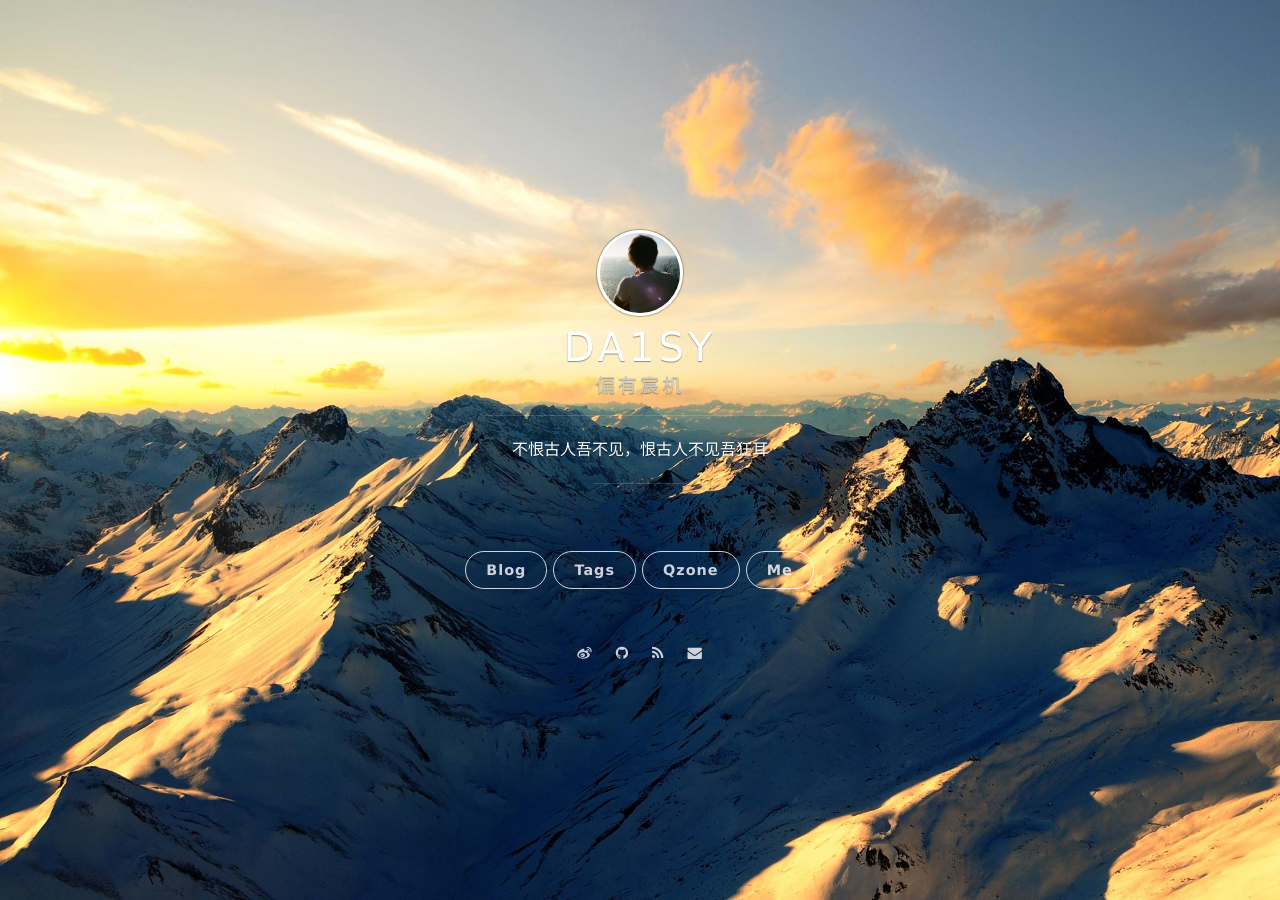
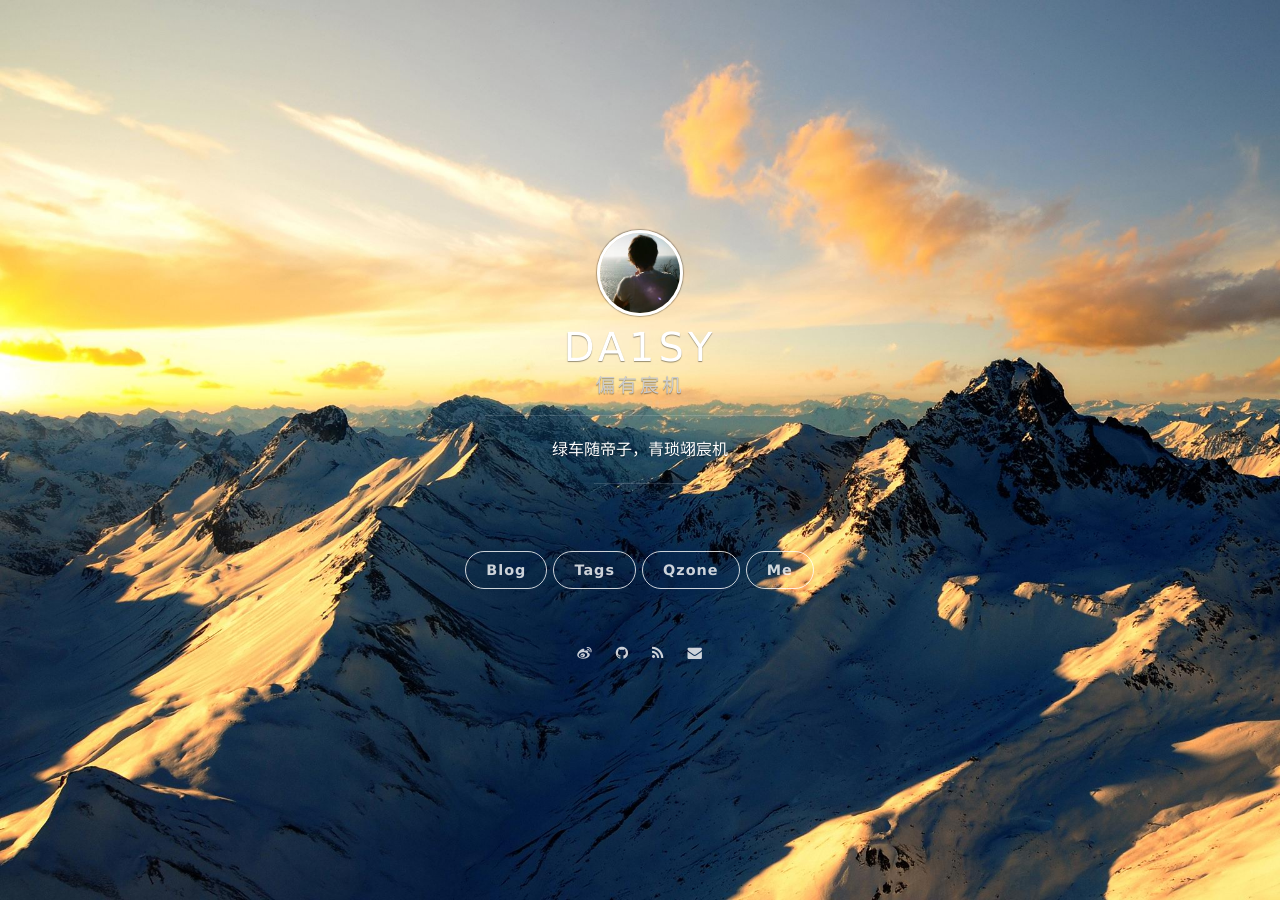
Before and after one commit to linusboyle/linusboyle.cn, a Jekyll site: the page built from index.html, in a window 1280 px wide. Built offline with Jekyll 4.4.1, drawn with Linux system fonts in a browser that asks for light colours; nearby versions of some CDN libraries; Markdown is read by kramdown in place of the engine named in the settings; the list of posts is cut into pages by our own code; comment, search, counter and statistics services are not loaded.

Commit message:
Update _config.yml

```diff
--- a/_config.yml
+++ b/_config.yml
@@ -4,7 +4,7 @@ markdown: rdiscount #kramdown
 title: DA1SY
 subtitle: 偏有宸机
 #welcome_message: 诗词爱好者，艺术爱好者，渗透测试工程师，Python爱好者，小姐姐爱好者，在校高中生。
-description: 不恨古人吾不见，恨古人不见吾狂耳
+description: 绿车随帝子，青琐翊宸机
 creator: <a href="https://github.com/da1sy">@DA1SY</a>
 
 url: "https://da1sy.github.io"
```
